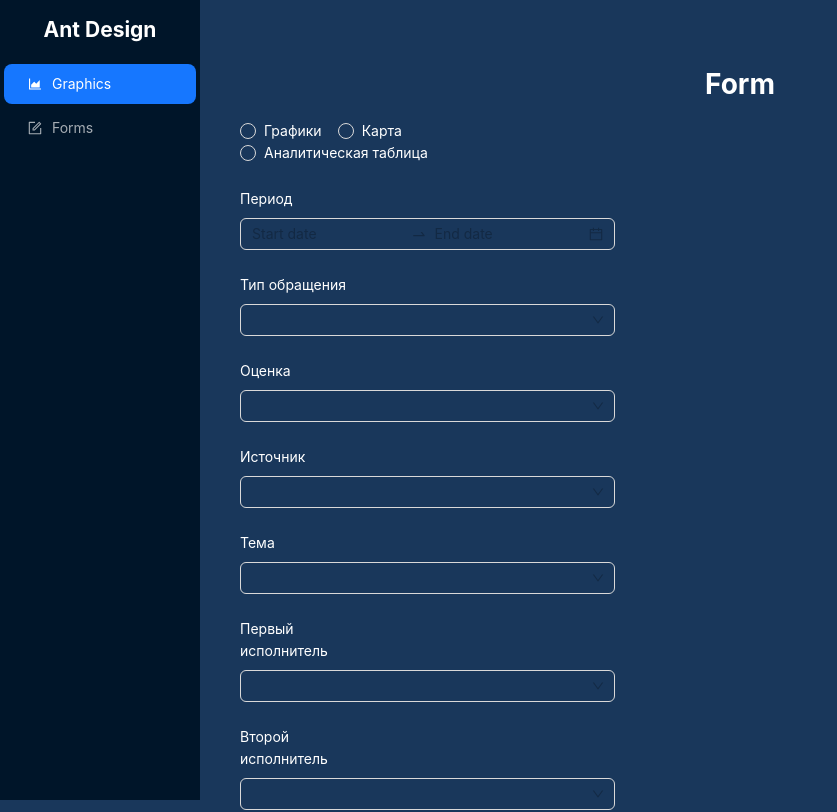
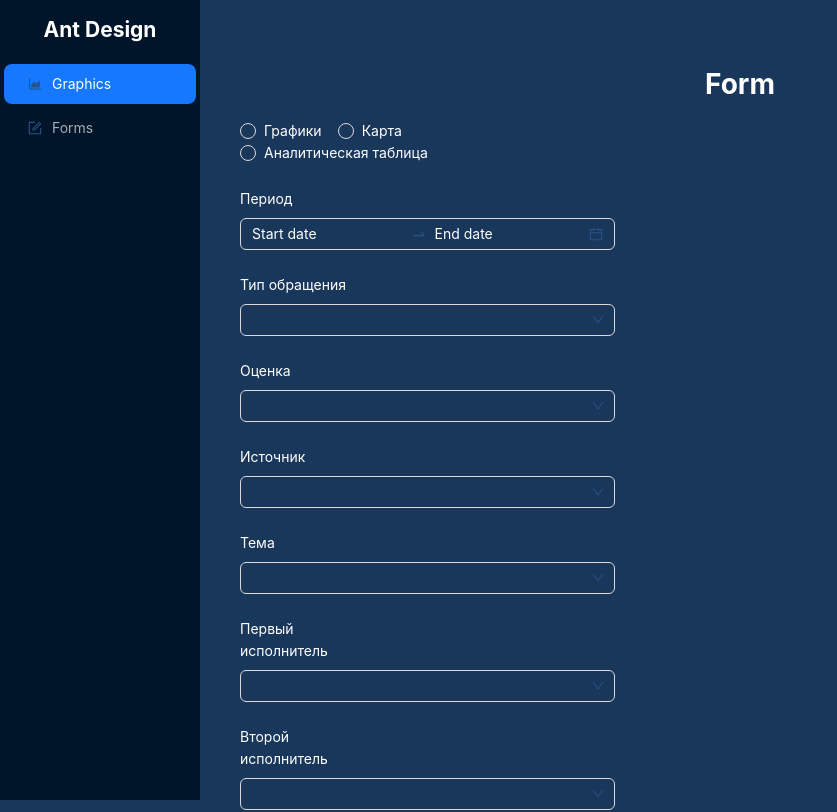
Before and after one commit to yedilsan/test-graphics-app, a React (Vite) app: page /forms in a window 1280 px wide. Shown: the top 812 px of the page, without its empty margins (0-837 px from the left). Built offline with nearby package versions, Linux system fonts and the light colour scheme.

Commit message:
color fixes

```diff
--- a/src/Layout/DefaultLayout.jsx
+++ b/src/Layout/DefaultLayout.jsx
@@ -17,6 +17,8 @@ const DefaultLayout = ({ children }) => {
           colorBgContainer: "#19375B",
           colorBgLayout: "#19375B",
           colorText: "white",
+          colorTextPlaceholder: "white",
+          colorIcon: "#19375B",
         },
       }}
     >
--- a/src/Pages/form.css
+++ b/src/Pages/form.css
@@ -4,3 +4,6 @@
 .ant-picker-panels {
   background-color: #26538a;
 }
+svg {
+  fill: #26538a;
+}
```
